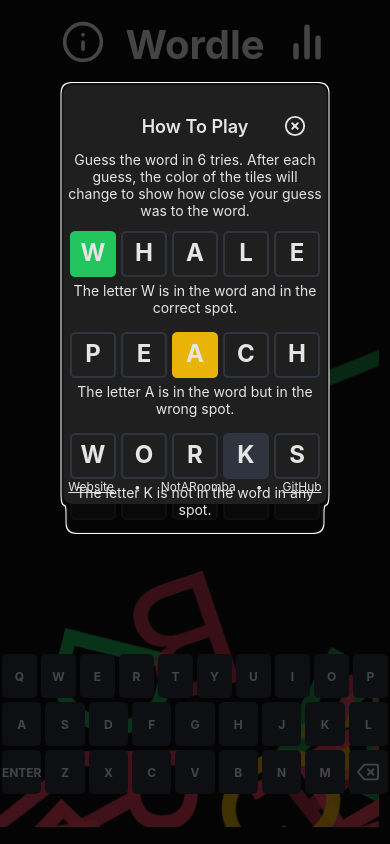
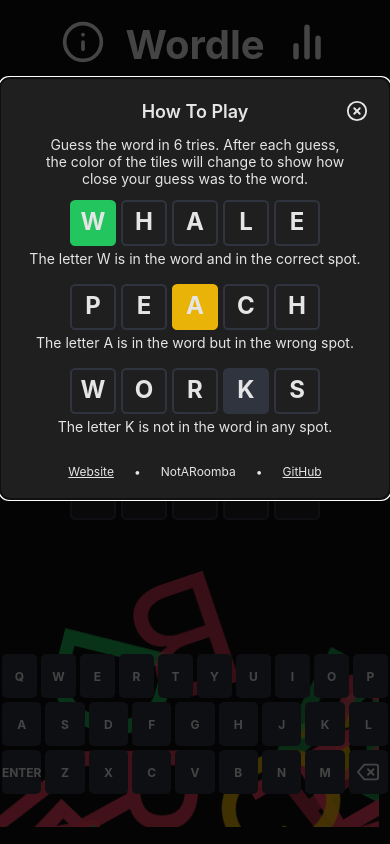
Before and after one commit to NotARoomba/Wordle, a React (Vite) app: page / in a window 390 px wide. Built offline with nearby package versions, Linux system fonts and the light colour scheme; a web font is replaced by a local one.

Commit message:
more mobile friendly

```diff
--- a/src/css/App.css
+++ b/src/css/App.css
@@ -374,13 +374,15 @@
   animation: jiggle var(--anim-duration)
 }
 .info-modal,.statistics {
-  position: absolute;
-  left: 50%;
-  top: 10%;
-  bottom: 10%;
-  max-height: 420px;
-  max-width: 400px;
-  transform: translate(-50%);
+  /* position: absolute; */
+  margin: auto;
+  margin-top: 20%;
+  margin-bottom: 20%;
+  /* left: 50%; */
+  /* top: 10%; */
+  /* bottom: 10%; */
+  max-height: fit-content;
+  /* transform: translate(-50%); */
   border-radius: 10px;
   max-width: fit-content;
   min-width: fit-content;
@@ -702,14 +704,15 @@
   font-size: 14px;
 }
 .links {
-  position: absolute;
+  /* position: absolute; */
   display: flex;
   justify-content: center;
   align-items: center;
-  bottom:0;
-  left:50%;
+  padding-bottom: 10px;
+  /* bottom:0; */
+  /* left:50%; */
   font-size: 12px;
-  transform: translateX(-50%);
+  /* transform: translateX(-50%); */
 }
 .link {
   color: #E5E5E5;
@@ -720,3 +723,8 @@
 .links > p {
   margin: 10px;
 }
+@media screen and (max-width: 300px){
+  .links{
+  margin-top: 25px;
+  }
+}
```
Also changed, not shown: 4 other files (tests, documents, lock files or other folders).
